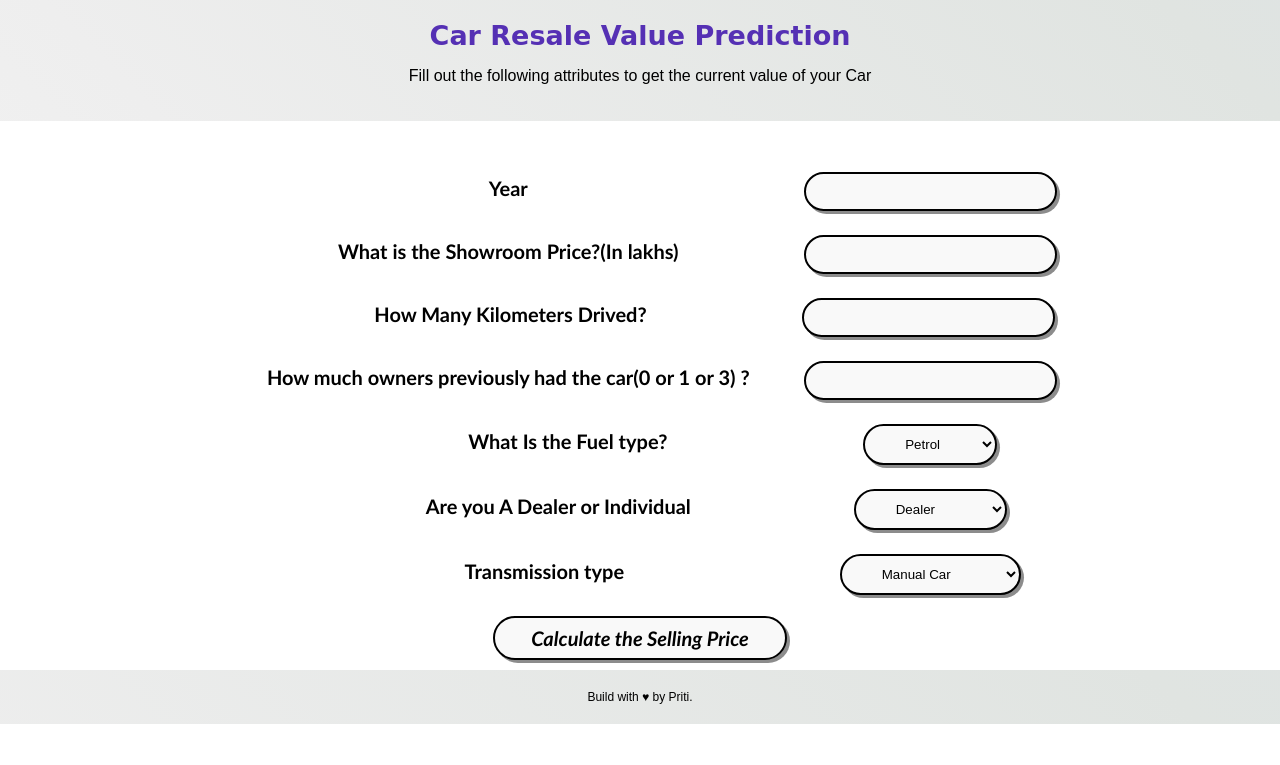
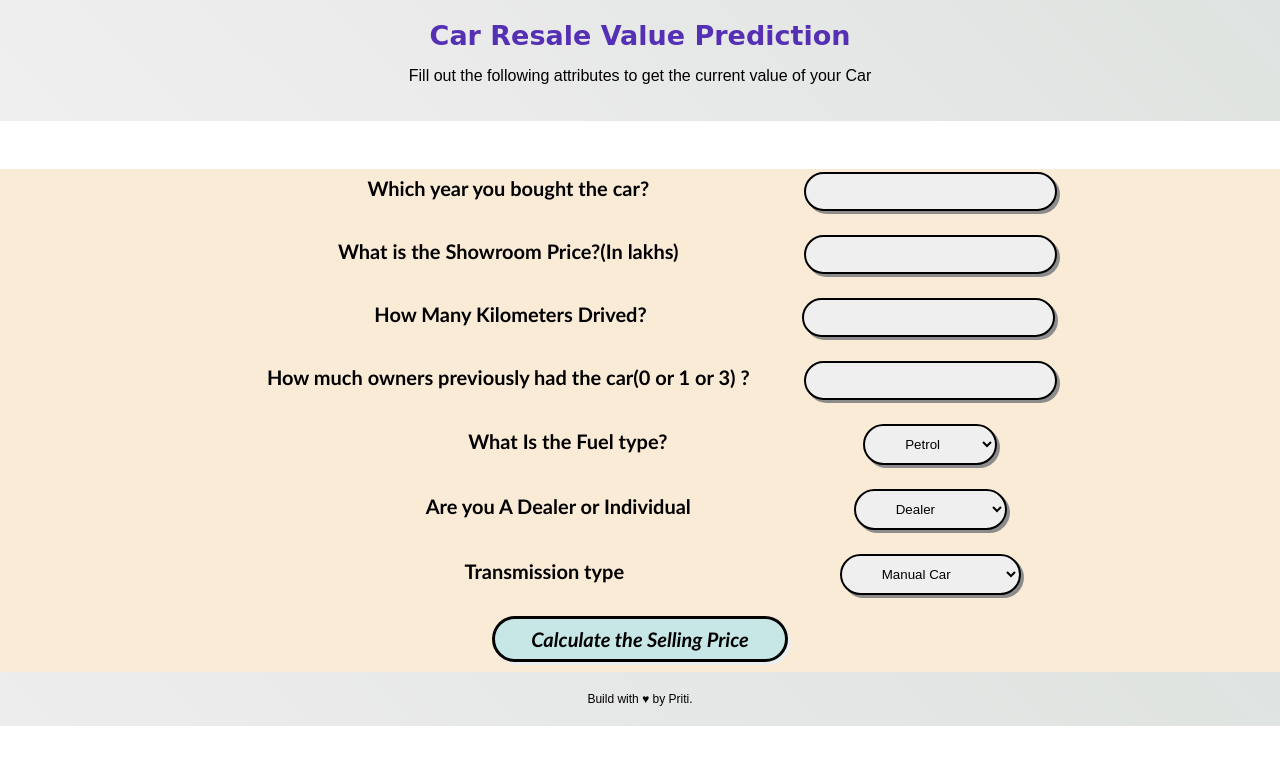
Before and after one commit to pritigupta204/car-value-prediction, a Flask app: page / in a window 1280 px wide. Shown: the top 765 px of the page. Run offline with Flask 2, Linux system fonts and the light colour scheme; parts of the project's set-up code (start-up, migrations or seed data) failed here and were passed over; some libraries are stand-ins or nearby versions; some web fonts are replaced.

Commit message:
HTML updated

```diff
--- a/static/style.css
+++ b/static/style.css
@@ -52,7 +52,7 @@ body{
 }
 
 .input{
-	background: #f9f9f9;
+	background: #efefef;
     border: 2px solid #000000;
     border-radius: 1000px;
     box-shadow: 3px 3px #8c8c8c;
@@ -63,16 +63,17 @@ body{
 
 /* Predict Button */
 .my-cta-button{
-    background: #f9f9f9;
-    border: 2px solid #000000;
+    background: #c6e7e5;
+    border: 3px solid #000000;
     border-radius: 1000px;
-    box-shadow: 3px 3px #8c8c8c;
+    box-shadow: 3px 3px #eaefef;
     padding: 10px 36px;
     color: #000000;
     display: inline-block;
     font: italic bold 20px/1 "Calibri", sans-serif;
     text-align: center;
     margin-bottom: 10px;
+    cursor: pointer;
 }
 
 .my-cta-button:hover{
--- a/templates/index.html
+++ b/templates/index.html
@@ -22,11 +22,11 @@
     	</div>
         <h3 style="font-style: italic; color: #5530b4; background-color: #69f4ff; font-size: 24px;">{{ prediction_text }}</h3>
         <!-- File Input -->
-    	<div class="ml-container">
+    	<div class="ml-container" style="padding: 0px; background-color: antiquewhite;">
     		<form action="{{ url_for('predict')}}" method="post">
 
                 <div class='container-input'>
-                    <div class='label'>Year</div>
+                    <div class='label'>Which year you bought the car?</div>
                     <input id="first" class="input" name="Year" type="number ">
                 </div>
                 <br>
```
Lines whose indentation alone changed are shown as unchanged.
